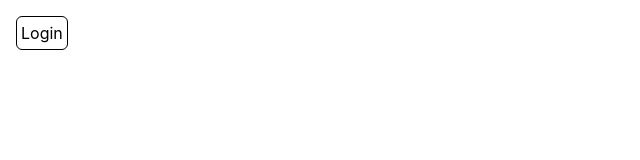
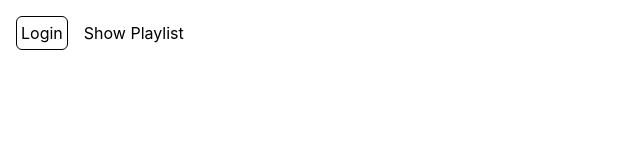
Before and after one commit to Saves331/Spotify-playlist-finder, a React (Vite) app: page / in a window 1280 px wide. Shown: the top 160 px of the page, without its empty margins (0-640 px from the left). Built offline with nearby package versions, Linux system fonts and the light colour scheme.

Commit message:
feat: fetch user playlists with access token

```diff
--- a/src/routes/Login.tsx
+++ b/src/routes/Login.tsx
@@ -30,13 +30,35 @@ function Login() {
         console.log("test-----")
     }
 
+    async function fetchPlaylists() {
+      const token = localStorage.getItem('access_token');
+
+      if(token === null) {
+        return console.error("Token null value error")
+      }
+
+      const response = await fetch("https://api.spotify.com/v1/me/playlists", {
+        method: "GET",
+        headers: {
+          "Authorization": `Bearer ${token}`
+        }
+      });
+
+      const data = await response.json();
+      console.log("Data: ")
+      console.log(data)
+    }
+
 
 
 
 
 
   return (
+    <>
     <button className="p-1 m-4 border rounded-md" onClick={() => handleLogin()}>Login</button>
+    <button onClick={() => fetchPlaylists()}>Show Playlist</button>
+    </>
   )
 }
 
```
